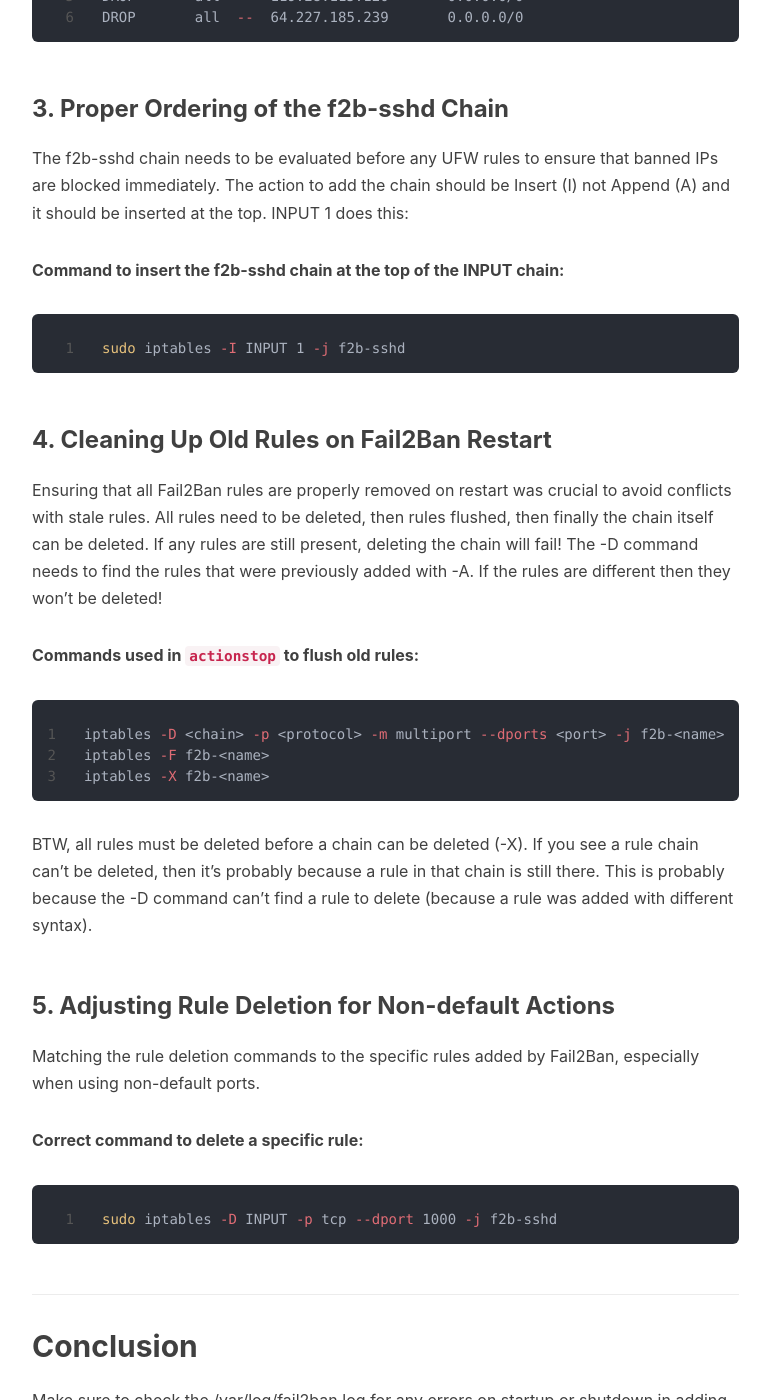
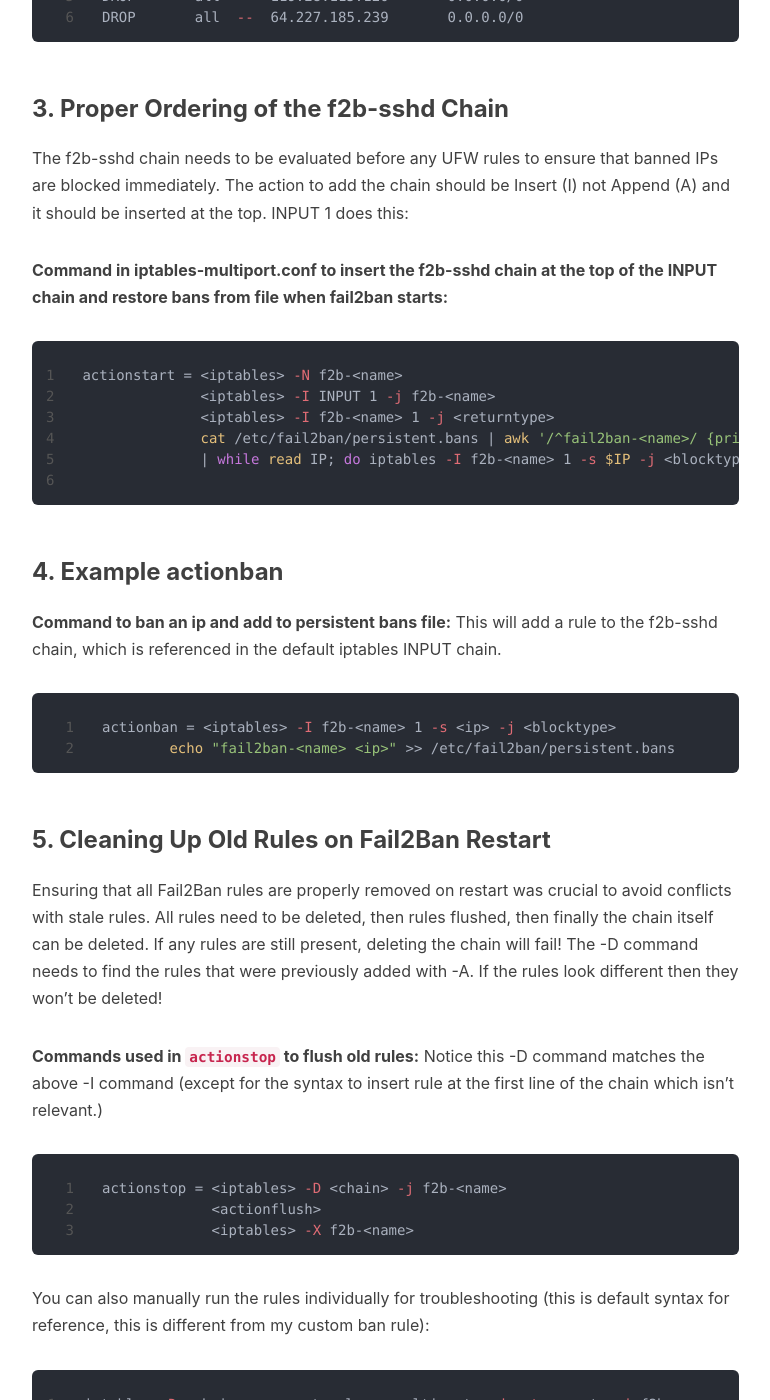
Before and after one commit to augchan42/augchan42.github.io, a Jekyll site: the page built from _posts/2024-06-03-Securing SSH.md, in a window 1280 px wide and 1400 px high, scrolled down 2564 px. Shown: the whole window, without its empty margins (233-1003 px from the left). Built offline with Jekyll 4.4.1, drawn with Linux system fonts in a browser that asks for light colours; nearby versions of some CDN libraries; comment, search, counter and statistics services are not loaded; some of the changed text lies outside the part shown.

Commit message:
add more detail to securing ssh post

````diff
--- a/_posts/2024-06-03-Securing SSH.md
+++ b/_posts/2024-06-03-Securing SSH.md
@@ -83,15 +83,38 @@
 The f2b-sshd chain needs to be evaluated before any UFW rules to ensure that banned IPs are blocked immediately.
 The action to add the chain should be Insert (I) not Append (A) and it should be inserted at the top.  INPUT 1 does this:
 
-**Command to insert the f2b-sshd chain at the top of the INPUT chain:**
+**Command in iptables-multiport.conf to insert the f2b-sshd chain at the top of the INPUT chain and restore bans from file when fail2ban starts:**
 ```bash
-sudo iptables -I INPUT 1 -j f2b-sshd
+actionstart = <iptables> -N f2b-<name>
+              <iptables> -I INPUT 1 -j f2b-<name>
+              <iptables> -I f2b-<name> 1 -j <returntype>
+              cat /etc/fail2ban/persistent.bans | awk '/^fail2ban-<name>/ {print $2}' \
+              | while read IP; do iptables -I f2b-<name> 1 -s $IP -j <blocktype>; done
+
 ```
 
-### 4. Cleaning Up Old Rules on Fail2Ban Restart
-Ensuring that all Fail2Ban rules are properly removed on restart was crucial to avoid conflicts with stale rules.  All rules need to be deleted, then rules flushed, then finally the chain itself can be deleted.  If any rules are still present, deleting the chain will fail!  The -D command needs to find the rules that were previously added with -A.  If the rules are different then they won't be deleted!
+### 4. Example actionban
+**Command to ban an ip and add to persistent bans file:**
+This will add a rule to the f2b-sshd chain, which is referenced in the default iptables INPUT chain.
+
+```bash
+actionban = <iptables> -I f2b-<name> 1 -s <ip> -j <blocktype>
+        echo "fail2ban-<name> <ip>" >> /etc/fail2ban/persistent.bans
+```
+
+### 5. Cleaning Up Old Rules on Fail2Ban Restart
+Ensuring that all Fail2Ban rules are properly removed on restart was crucial to avoid conflicts with stale rules.  All rules need to be deleted, then rules flushed, then finally the chain itself can be deleted.  If any rules are still present, deleting the chain will fail!  The -D command needs to find the rules that were previously added with -A.  If the rules look different then they won't be deleted!
 
 **Commands used in `actionstop` to flush old rules:**
+Notice this -D command matches the above -I command (except for the syntax to insert rule at the first line of the chain which isn't relevant.)
+
+```bash
+actionstop = <iptables> -D <chain> -j f2b-<name>
+             <actionflush>
+             <iptables> -X f2b-<name>
+```
+
+You can also manually run the rules individually for troubleshooting (this is default syntax for reference, this is different from my custom ban rule):
 ```bash
 iptables -D <chain> -p <protocol> -m multiport --dports <port> -j f2b-<name>
 iptables -F f2b-<name>
@@ -99,10 +122,10 @@
 ```
 BTW, all rules must be deleted before a chain can be deleted (-X).  If you see a rule chain can't be deleted, then it's probably because a rule in that chain is still there.  This is probably because the -D command can't find a rule to delete (because a rule was added with different syntax).
 
-### 5. Adjusting Rule Deletion for Non-default Actions
+### 6. Adjusting Rule Deletion for Non-default Actions
 Matching the rule deletion commands to the specific rules added by Fail2Ban, especially when using non-default ports.
 
-**Correct command to delete a specific rule:**
+**Correct command to delete a specific rule (for default config using port 1000, not mine):**
 ```bash
 sudo iptables -D INPUT -p tcp --dport 1000 -j f2b-sshd
 ```
````
